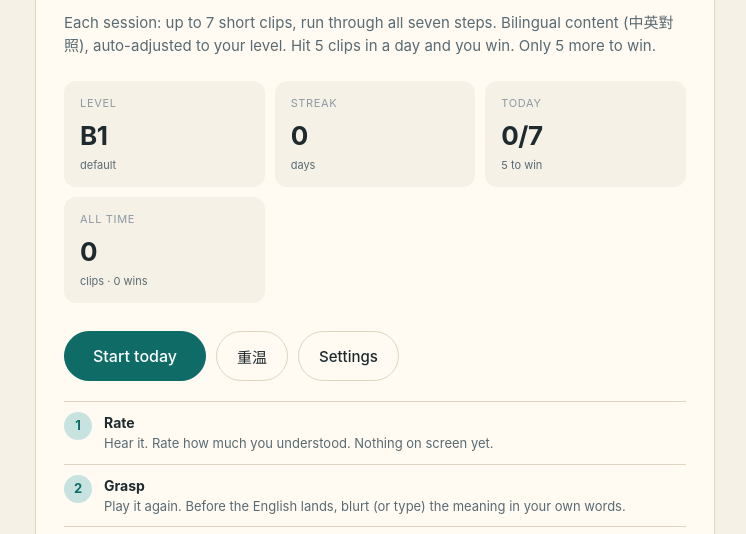
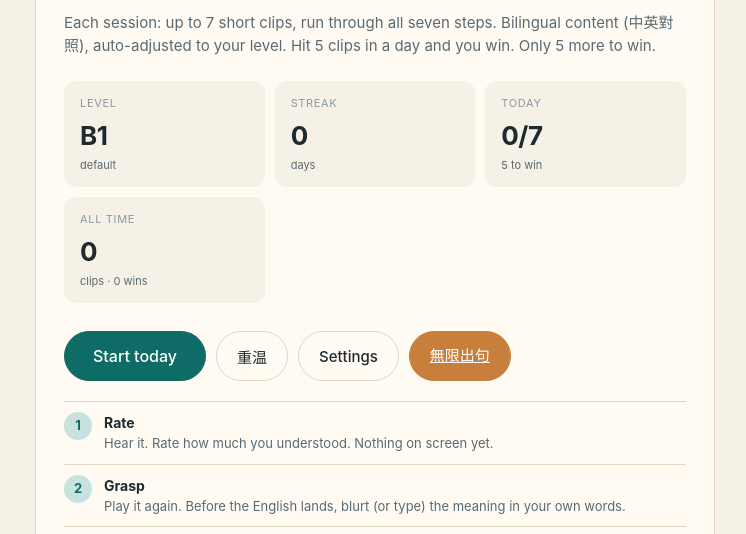
Before and after one commit to yip-lgtm/seven-steps, a plain HTML site: page index.html in a window 1280 px wide. Shown: the part 254-788 px from the top of the page, without its empty margins (265-1011 px from the left). Drawn offline with Linux system fonts and the light colour scheme.

Commit message:
Add unlimited practice button on homepage

```diff
--- a/index.html
+++ b/index.html
@@ -1258,6 +1258,7 @@ function renderHome() {
         <button class="btn btn-primary btn-large" id="btn-start" ${state.clips.length ? '' : 'disabled'}>${log.clips > 0 ? 'Continue today' : 'Start today'}</button>
         <button class="btn btn-ghost" id="btn-review">重温</button>
         <button class="btn btn-ghost" id="btn-settings">Settings</button>
+        <a class="btn btn-warm" href="practice.html">無限出句</a>
       </div>
 
       <ul class="steps-list">
```
